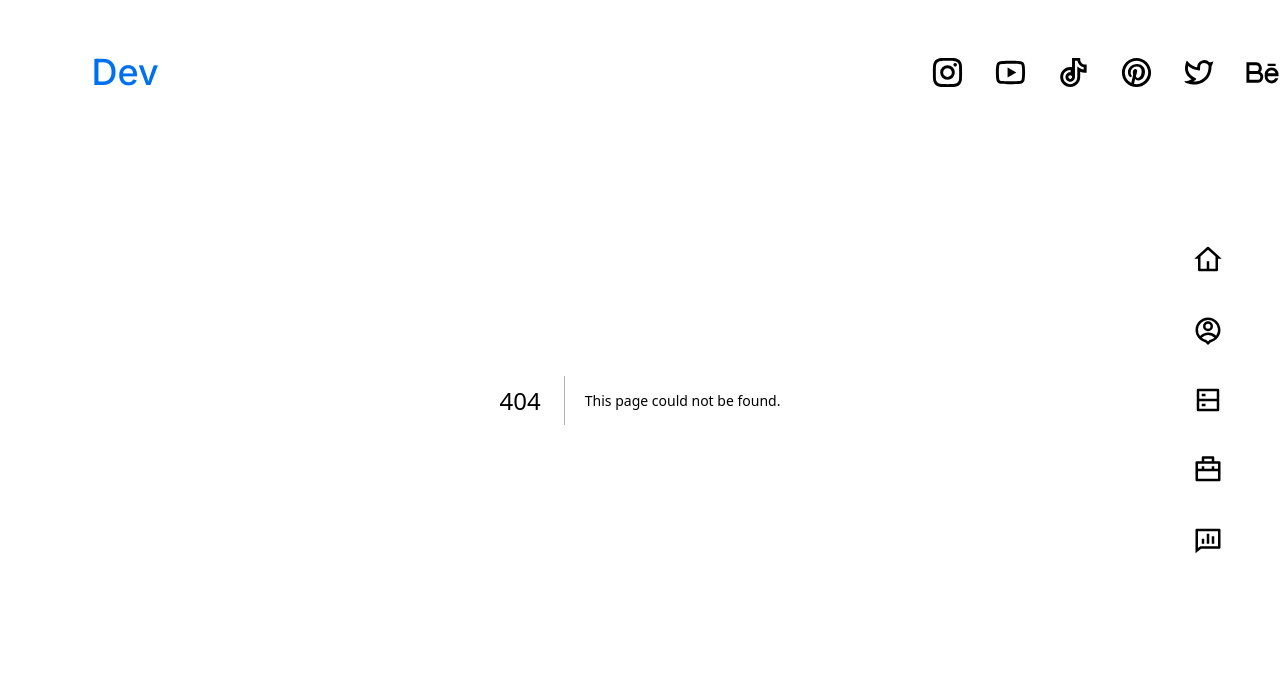
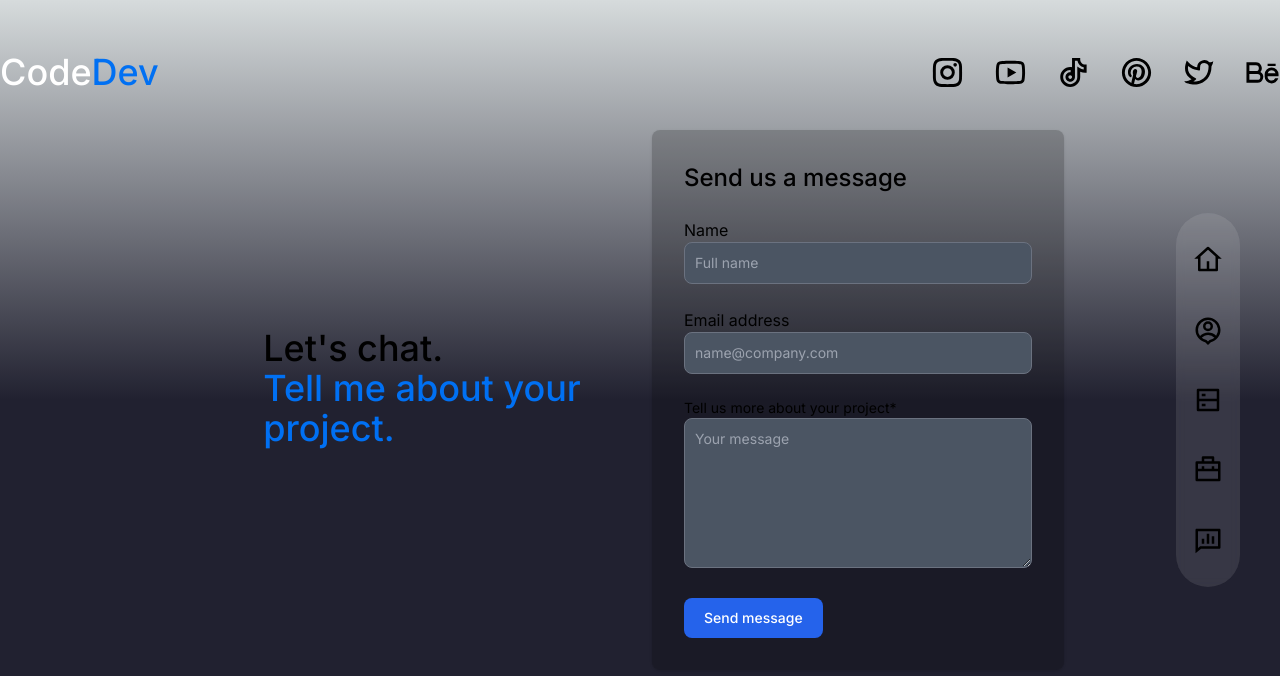
Before and after one commit to wrujel/portfolio-web, a Next.js app: page /contacts in a window 1280 px wide. Before the commit this address had no page. Shown: the top 676 px of the page. Built offline with nearby package versions, Linux system fonts and the light colour scheme.

Commit message:
add contact page

```diff
--- /dev/null
+++ b/src/app/contacts/page.tsx
@@ -0,0 +1,15 @@
+"use client";
+
+import Contact from "@/components/Contact/Contact";
+import Transition from "@/components/Transition/Transition";
+
+const ContactPage = () => {
+  return (
+    <div className="min-h-screen">
+      <Transition />
+      <Contact />
+    </div>
+  );
+};
+
+export default ContactPage;
--- /dev/null
+++ b/src/components/Contact/Contact.tsx
@@ -0,0 +1,77 @@
+"use client";
+
+import { fadeIn } from "@/utils/motionTransition";
+import { motion } from "framer-motion";
+import Image from "next/image";
+
+const Contact = () => {
+  return (
+    <div className="w-full justify-center items-center min-h-screen px-6 mx-auto align-middle mt-36 md:mt-0 md:flex md:max-w-4xl pb-36 md:pb-0 gap-6">
+      <motion.div
+        variants={fadeIn("right", 0.5)}
+        initial="hidden"
+        animate="show"
+        exit="hidden"
+        className="md:w-[40vw] flex justify-center items-center"
+      >
+        <h1 className="mb-6 text-4xl font-medium text-center md:text-left">
+          Let&apos;s chat. <br />
+          <span className="text-secondary">Tell me about your</span> <br />
+          <span className="text-secondary">project.</span>
+        </h1>
+      </motion.div>
+      <motion.div
+        variants={fadeIn("left", 0.5)}
+        initial="hidden"
+        animate="show"
+        exit="hidden"
+        className="md:w-[40vw] flex justify-center items-center"
+      >
+        <div className="w-full max-w-md bg-[rgba(0,0,0,0.2)] p-4 rounded-lg shadow sm:p-6 md:p-8 ">
+          <form className="space-y-6">
+            <h5 className="text-2xl font-medium text-white-900">
+              Send us a message
+            </h5>
+            <div>
+              <label htmlFor="name">Name</label>
+              <input
+                type="text"
+                name="name"
+                className="bg-gray-600 border border-gray-500 text-white text-sm rounded-lg focus:ring-blue-500 focus:border-blue-500 block w-full p-2.5 placeholder-gray-400"
+                placeholder="Full name"
+                required
+              />
+            </div>
+            <div>
+              <label htmlFor="email">Email address</label>
+              <input
+                type="email"
+                name="email"
+                className="bg-gray-600 border border-gray-500 text-white text-sm rounded-lg focus:ring-blue-500 focus:border-blue-500 block w-full p-2.5 placeholder-gray-400"
+                placeholder="name@company.com"
+                required
+              />
+            </div>
+            <div>
+              <p className="text-sm">Tell us more about your project*</p>
+              <textarea
+                name="message"
+                className="h-[150px] m-0 bg-gray-600 border border-gray-500 text-white text-sm rounded-lg focus:ring-blue-500 focus:border-blue-500 w-full p-2.5 placeholder-gray-400"
+                placeholder="Your message"
+                required
+              />
+            </div>
+            <button
+              type="submit"
+              className="text-white bg-blue-600 hover:bg-blue-700 focus:ring-4 focus:outline-none focus:ring-blue-800 font-medium rounded-lg text-sm px-5 py-2.5 text-center"
+            >
+              Send message
+            </button>
+          </form>
+        </div>
+      </motion.div>
+    </div>
+  );
+};
+
+export default Contact;
```
